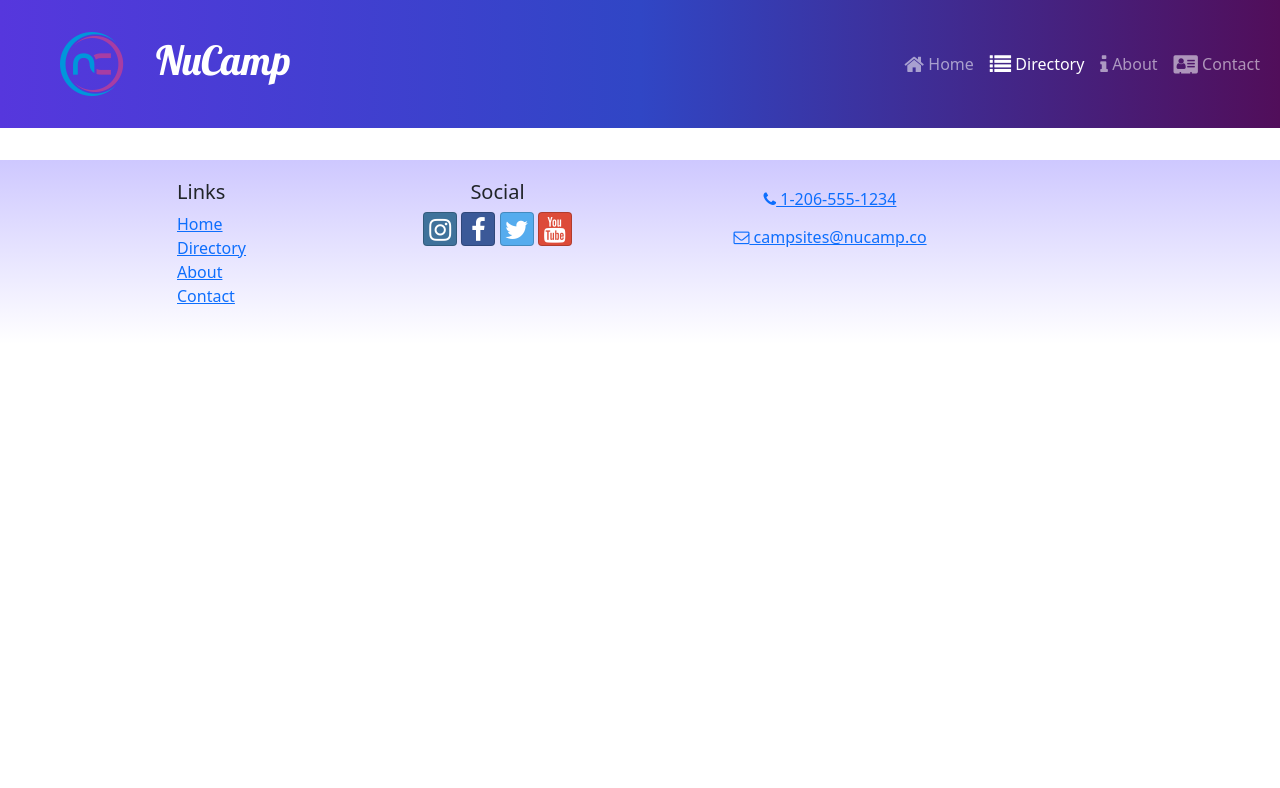
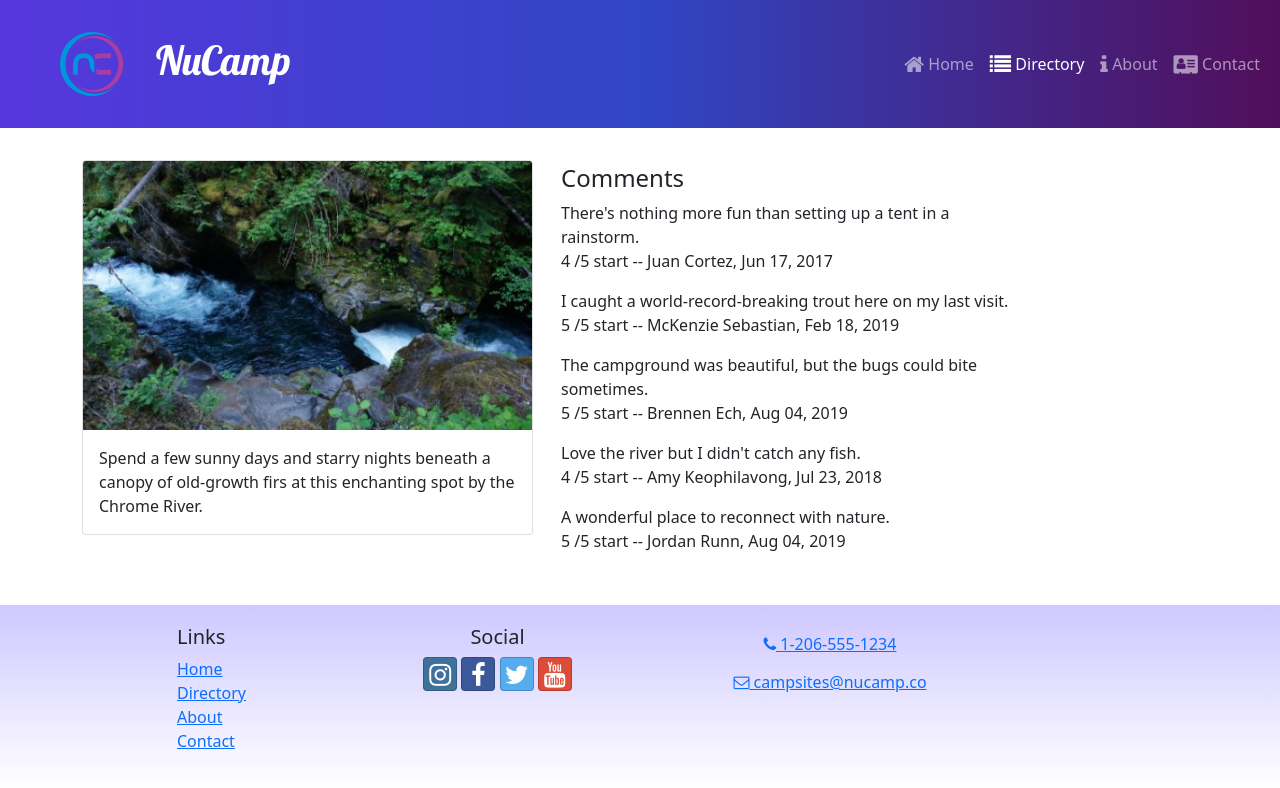
Before and after one commit to ybauti/nucampsite-with-react, a React (Create React App) app: page /directory/1 in a window 1280 px wide. Shown: the top 788 px of the page. Built offline with nearby package versions, Linux system fonts and the light colour scheme.

Commit message:
Comments

```diff
--- a/src/App.js
+++ b/src/App.js
@@ -5,6 +5,7 @@
 import Header from './components/Header';
 import Footer from './components/footer';
 import CampsitesDirectoryPage from './pages/CampsitesDirectoryPage';
+import CampsiteDetailPage from './pages/CampsiteDetailPage';
 import './App.css';
 
 
@@ -17,6 +18,10 @@
             <Route path='/' element={<HomePage />} />
             <Route path='contact' element={<ContactPage />} />
             <Route path='directory' element={<CampsitesDirectoryPage />} />
+            <Route
+              path='directory/:campsiteId'
+              element={<CampsiteDetailPage/>}
+            />
           </Routes>
           <Footer/>
         </div>
--- a/src/features/campsites/CampsiteCard.js
+++ b/src/features/campsites/CampsiteCard.js
@@ -1,8 +1,10 @@
 import { Card, CardImg,CardImgOverlay, CardTitle } from 'reactstrap';
+import { Link } from 'react-router-dom';
 
 const CampsiteCard = ({campsite}) => {
-    const {image, name} = campsite;
+    const { id, image, name} = campsite;
     return (
+        <Link to={`${id}`}>
             <Card>
                 <CardImg
                 width='100%'
@@ -12,6 +14,7 @@
                     <CardTitle>{name}</CardTitle>
                 </CardImgOverlay>
             </Card>
+        </Link>
     );
 };
 
--- a/src/features/campsites/CampsiteDetail.js
+++ b/src/features/campsites/CampsiteDetail.js
@@ -4,7 +4,7 @@
     const {image, name, description} = campsite;
 
     return(
-        <Col md='12' className='md-4'>
+        <Col md='5' className='md-1'>
             <Card>
                 <CardImg top src={image} alt={name} />
                 <CardBody>
--- a/src/features/campsites/CampsitesList.js
+++ b/src/features/campsites/CampsitesList.js
@@ -2,7 +2,7 @@
 import { Col, Row } from 'reactstrap';
 import { selectAllCampsites } from './campsitesSlice';
 
-const CampsitesList = ({setCampsiteId}) => {
+const CampsitesList = () => {
     const campsites = selectAllCampsites();
 
     return (
@@ -13,7 +13,6 @@
                         md='5'
                         className='m-4'
                         key={campsite.id}
-                        onClick={() => setCampsiteId(campsite.id)}
                     >
                         <CampsiteCard campsite={campsite} />
                     </Col>
--- a/src/features/campsites/campsitesSlice.js
+++ b/src/features/campsites/campsitesSlice.js
@@ -6,7 +6,7 @@
 
 
 export const selectCampsiteById = (id) =>{
-    return CAMPSITES.find((campsite) => campsite.id ===id);
+    return CAMPSITES.find((campsite) => campsite.id === parseInt(id));
 };
 
 export const selectFeaturedCampsite = () => {
--- /dev/null
+++ b/src/features/comments/Comment.js
@@ -0,0 +1,15 @@
+import { formatDate } from '../../utils/formatDate';
+
+const Comment = ({ comment }) => {
+    const { text: commentText, rating, author, date } = comment;
+
+    return (
+        <p>
+            {commentText}
+            <br/>
+            {rating} /5 start -- {author}, {formatDate(date)}
+        </p>
+    );
+};
+
+export default Comment;
--- /dev/null
+++ b/src/features/comments/CommentsList.js
@@ -0,0 +1,25 @@
+import { Col } from 'reactstrap';
+import Comment from './Comment';
+import { selectCommentsByCampsiteId } from './commentsSlice';
+
+const CommentsList = ({ campsiteId }) => {
+    const comments = selectCommentsByCampsiteId(campsiteId);
+
+    if (comments && comments.length > 0) {
+        return (
+            <Col md='5' className='m-1'>
+                <h4>Comments</h4>
+                {comments.map((comment) => {
+                    return <Comment key={comment.id} comment={comment} />;
+                })}
+            </Col>
+        );
+    }
+    return (
+        <Col md='5' className='m-1'>
+            There are no comments for this campsite yet.
+        </Col>
+    );
+};
+
+export default CommentsList;
--- /dev/null
+++ b/src/features/comments/commentsSlice.js
@@ -0,0 +1,5 @@
+import { COMMENTS} from '../../app/shared/COMMENTS';
+
+export const selectCommentsByCampsiteId = (campsiteId) => {
+    return COMMENTS.filter ((comment) => comment.campsiteId === parseInt(campsiteId));
+};
--- /dev/null
+++ b/src/pages/CampsiteDetailPage.js
@@ -0,0 +1,21 @@
+import { Container, Row } from 'reactstrap';
+import { useParams } from 'react-router-dom';
+import { selectCampsiteById } from '../features/campsites/campsitesSlice';
+import CampsiteDetail from '../features/campsites/CampsiteDetail';
+import CommentsList from '../features/comments/CommentsList';
+
+const CampsiteDetailPage = () => {
+    const { campsiteId } = useParams();
+    const campsite = selectCampsiteById(campsiteId);
+
+    return(
+        <Container>
+            <Row>
+                <CampsiteDetail campsite={campsite}/>
+                <CommentsList campsiteId={campsiteId}/>
+            </Row>
+        </Container>
+    );
+};
+
+export default CampsiteDetailPage;
--- a/src/pages/CampsitesDirectoryPage.js
+++ b/src/pages/CampsitesDirectoryPage.js
@@ -1,24 +1,10 @@
-import {useState} from 'react';
-import { Container, Row, Col } from 'reactstrap';
-import CampsiteDetail from '../features/campsites/CampsiteDetail';
+import { Container } from 'reactstrap';
 import CampsitesList from '../features/campsites/CampsitesList';
-import { selectCampsiteById } from '../features/campsites/campsitesSlice';
 
 const CampsitesDirectoryPage = () => {
-    const [campsiteId, setCampsiteId] = useState(0);
-    const selectedCampsite = selectCampsiteById(campsiteId);
-
-
     return(
         <Container>
-            <Row>
-                <Col sm='5' md='7'>
-                    <CampsitesList setCampsiteId= {setCampsiteId}/>
-                </Col>
-                <Col sm='7' md='5'>
-                    <CampsiteDetail campsite ={selectedCampsite} />
-                </Col>
-            </Row>
+                    <CampsitesList/>
         </Container>
     );
 };
--- /dev/null
+++ b/src/utils/formatDate.js
@@ -0,0 +1,7 @@
+export const formatDate = (date) => {
+    return new Intl.DateTimeFormat('en-US', {
+        year: 'numeric',
+        month: 'short',
+        day: '2-digit'
+    }).format(new Date(Date.parse(date)));
+};
```
Lines whose indentation alone changed are shown as unchanged.
